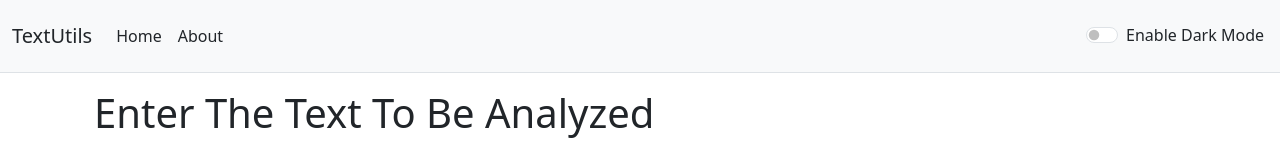
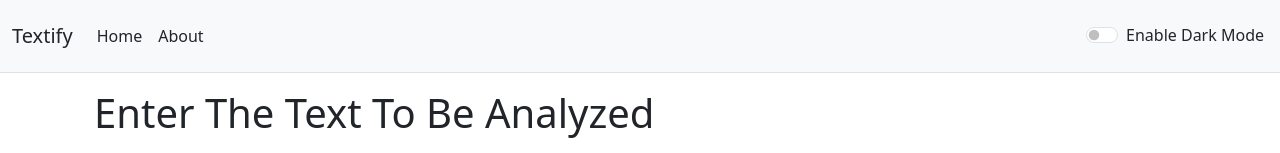
Before and after one commit to yadavmangesh07/Text-Utility-Web-App, a React (Create React App) app: page / in a window 1280 px wide. Shown: the top 153 px of the page. Built offline with nearby package versions, Linux system fonts and the light colour scheme.

Commit message:
Text Area Color Synced With Night Mode

```diff
--- a/src/App.js
+++ b/src/App.js
@@ -27,9 +27,9 @@ function App() {
 
   return (
     <>
-      <NavBar title="TextUtils" about="About" mode1={mode} textColor={text} buttonText={btnText} toggleMode={changeMode} />
+      <NavBar title="Textify" about="About" mode1={mode} textColor={text} buttonText={btnText} toggleMode={changeMode} />
       <div className="container">
-        <TextForm heading="Enter The Text To Be Analyzed" isBold={isBold} setIsBold={setIsBold} />
+        <TextForm heading="Enter The Text To Be Analyzed" isBold={isBold} setIsBold={setIsBold} mode1={mode}/>
       </div>
     </>
   );
--- a/src/component/NavBar.js
+++ b/src/component/NavBar.js
@@ -5,7 +5,7 @@ import PropTypes from 'prop-types'
 export default function NavBar(props) {
   return (
     <>
-    <nav class={`navbar bg-${props.mode1} border-bottom border-body" `}>
+    <nav className={`navbar bg-${props.mode1} border-bottom border-body" `}>
 
       <nav className="navbar navbar-expand-lg bg-body-primary ">
         <div className="container-fluid " >
@@ -30,7 +30,7 @@ export default function NavBar(props) {
         </div>
       </nav>
             <div className="form-check form-switch mx-3" >
-              <input className="form-check-input" onClick={props.toggleMode} type="checkbox" role="switch" id="flexSwitchCheckDefault" />
+              <input className="form-check-input " onClick={props.toggleMode} type="checkbox" role="switch" id="flexSwitchCheckDefault" />
               <label className={`form-check-label text-${props.textColor}`} htmlFor="flexSwitchCheckDefault">Enable {props.buttonText} Mode</label>
             </div>
 </nav>
--- a/src/component/TextForm.js
+++ b/src/component/TextForm.js
@@ -72,7 +72,7 @@ export default function TextForm(props) {
           <h1 className='my-3'>{props.heading}</h1>
 
           <div className="mb-3" my-3="true">
-            <textarea
+            <textarea style={{backgroundColor:props.mode1==='dark'?'#F0F0F0':'white'}}
               className="form-control color-black"
               value={text}
               placeholder="Enter Your Text Here.."
```
